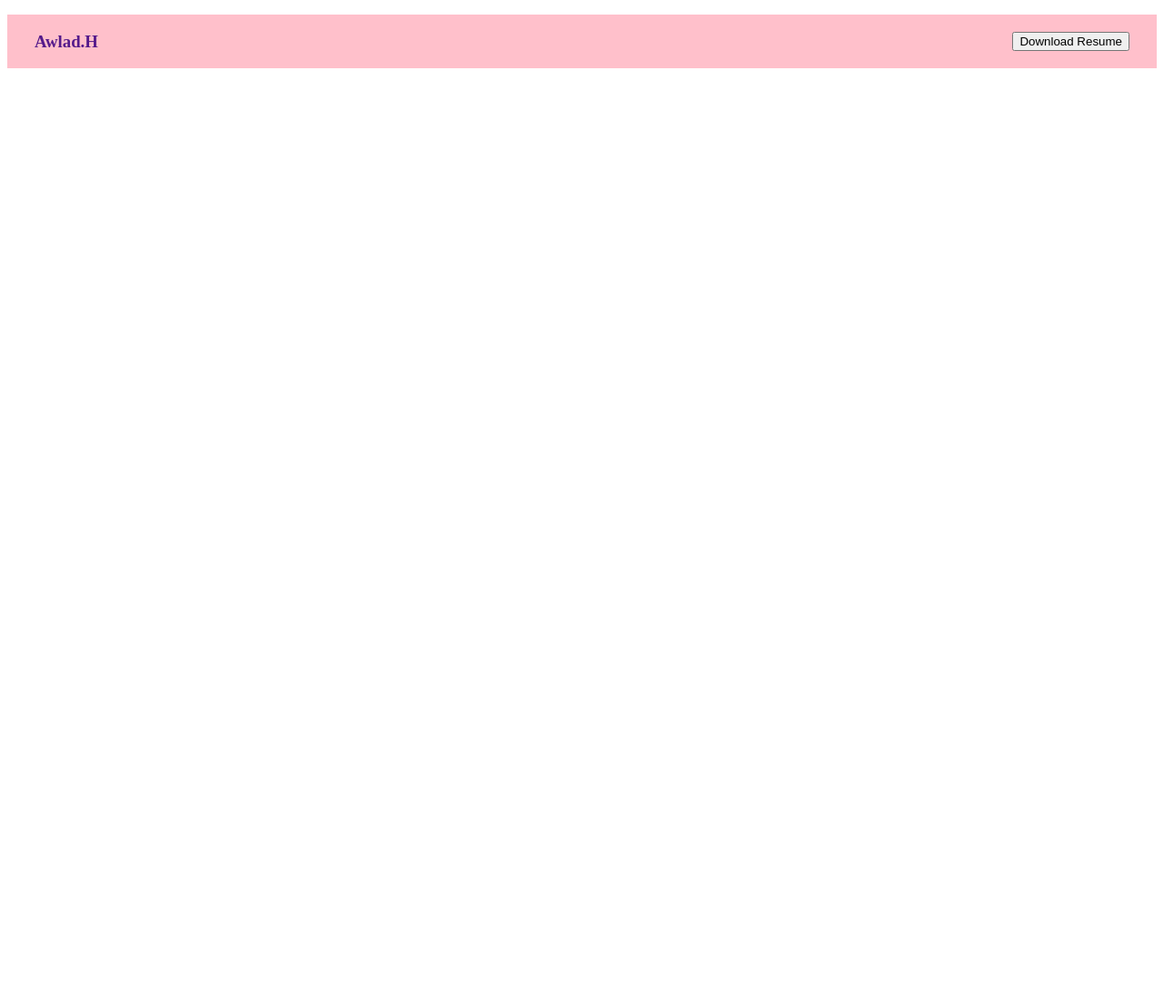
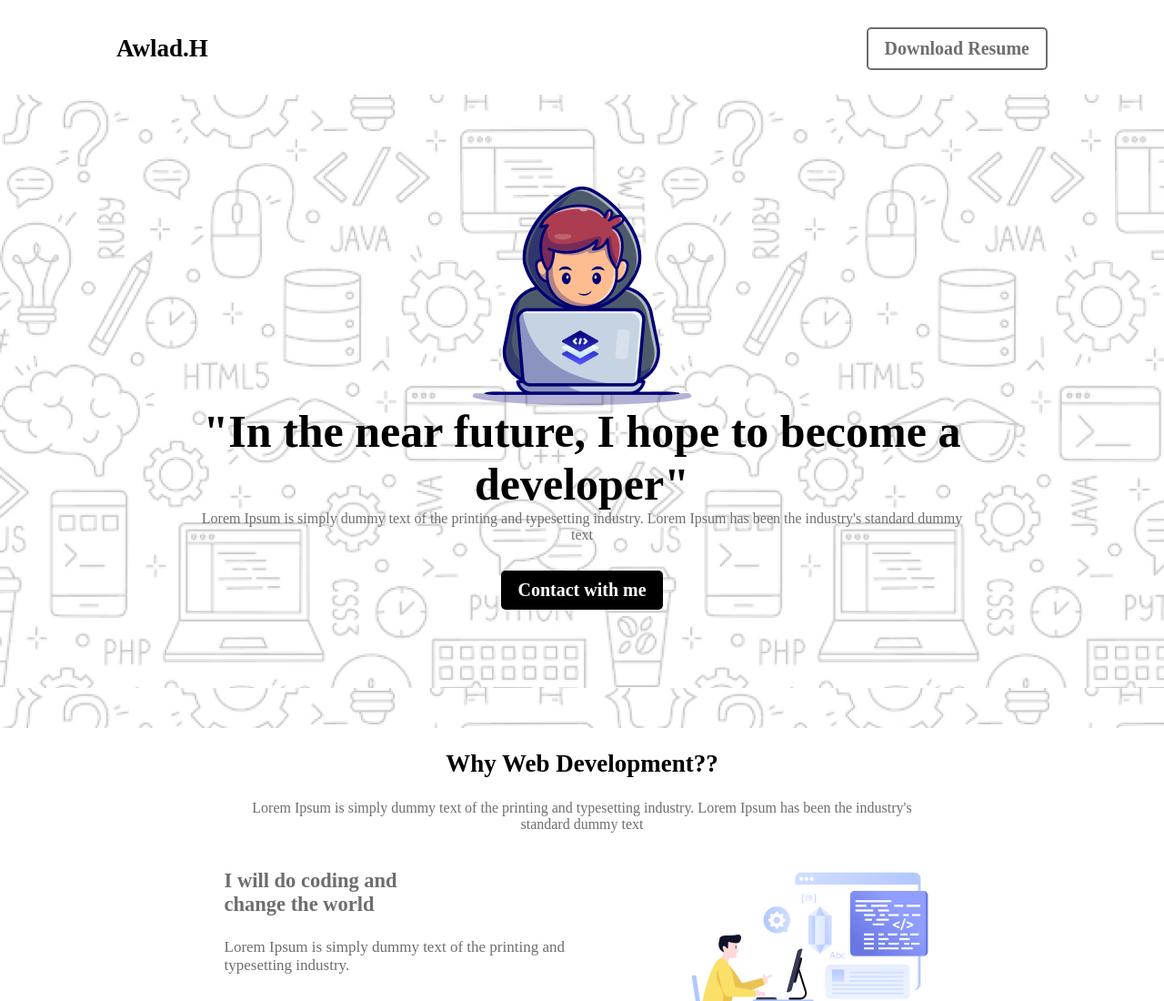
Before and after one commit to Tahsinurmi/Assignment-1, a plain HTML site: page index.html in a window 1280 px wide. Shown: the top 1100 px of the page at 91% size. Before the commit the page ends 800 px from the top, so only its background shows below. Drawn offline with Linux system fonts and the light colour scheme; a web font is replaced by a local one.

Commit message:
Continue working

```diff
--- a/index.html
+++ b/index.html
@@ -4,18 +4,50 @@
     <title>Portfolio</title>
     <link rel="preconnect" href="https://fonts.googleapis.com">
     <link rel="preconnect" href="https://fonts.gstatic.com" crossorigin>
-    <link href="https://fonts.googleapis.com/css2?family=Azeret+Mono:ital,wght@0,100..900;1,100..900&display=swap" rel="stylesheet">
+
     <link rel="stylesheet" href="./style.css">
   </head>
-   <body>
-    <header>
+
+  <body>
+
+    <div class="hero">
       <nav>
         <ul>
             <li> <a href="">  <h3 class="nav-head">Awlad.H</h3>  </a> </li>
-            <li> <a href=""> <button class="nav-button">Download Resume</button> </a> </li>
+            <li> <a class="download-resume" href="#"> Download Resume </a> </li>
         </ul>
       </nav>
-    </header>
-    <main></main>
+      <div class="home-container">
+        <img src="./assets/Group.png">
+        <div class="about-title">
+          <h1>"In the near future, I hope to become a developer"</h1>
+        </div>
+
+        <p>Lorem Ipsum is simply dummy text of the printing and typesetting industry. Lorem Ipsum has been the industry's standard dummy text</p>
+        <a class="contact-with-me" href="#"> Contact with me </a>
+      </div>
+    </div>
+
+    <div class="section-2">
+      <div class="section-2-title">
+        <h2>Why Web Development??</h2>
+        <p>Lorem Ipsum is simply dummy text of the printing and typesetting industry. Lorem Ipsum has been the industry's standard dummy text</p>
+      </div>
+
+      <div class="group g-1">
+        <div class="text-group">
+          <div class="text-group-title">
+            <h2>I will do coding and change the world</h2>
+          </div>
+          <div class="text-group-description">
+            <p>Lorem Ipsum is simply dummy text of the printing and typesetting industry.</p>
+          </div>
+          <a href="#">Learn More</a>
+        </div>
+        <div class="img-group">
+          <img src="./assets/Layer_1.png">
+        </div>
+      </div>
+    </div>
   </body>
 </html>
--- a/style.css
+++ b/style.css
@@ -1,19 +1,22 @@
+@import url('https://fonts.googleapis.com/css2?family=Azeret+Mono:ital,wght@0,100..900;1,100..900&display=swap');
 
+*{
+    margin: 0;
+    padding: 0;
+    font-family: 'Azeret Mono';
+    box-sizing: border-box;
+}
 
-/* .azeret-mono-<uniquifier> {
-  font-family: "Azeret Mono", monospace;
-  font-optical-sizing: auto;
-  font-weight: <weight>;
-  font-style: normal;
-} */
+.hero{
+    height: 100vh;
+}
 
+nav{
+    height: 10vh;
+}
 
-header{
-    background-color: pink;
-}
-/* Nav styles*/
 nav ul{
-    padding:0px 30px 0px;
+    padding:0px 10vw 0px;
     list-style: none;
     display: flex;
     justify-content: space-between;
@@ -23,3 +26,123 @@ nav ul{
 nav ul li a{
     text-decoration: none;
 }
+
+nav ul li a h3{
+    font-size: 27px;
+    color: black;
+    font-style: bold;
+}
+
+
+.home-container{
+    height: 87vh;
+    margin-top: 3vh;
+    background-image: url(./assets/Hero-bg.png);
+    display: flex;
+    flex-direction: column;
+    justify-content: center;
+    align-items: center;
+}
+
+
+.about-title{
+    padding: 0px 17vw 0px;
+    font-size: 25px;
+    text-align: center;
+    font-style: bold;
+}
+
+.home-container p{
+    padding: 0px 17vw 0px;
+    text-align: center;
+    color: rgb(110, 110, 110);
+}
+
+.download-resume{
+    border-color: black;
+    padding: 10px 18px;
+    text-decoration: none;
+    font-weight: bold;
+    color: rgb(110, 110, 110);
+    display: inline-block;
+    font-size: 20px;
+    margin: 30px 0;
+    border-radius: 5px;
+    border: 2px solid rgb(110, 110, 110);
+}
+
+.contact-with-me{
+    background-color: black;
+    padding: 10px 18px;
+    text-decoration: none;
+    font-weight: bold;
+    color: white;
+    display: inline-block;
+    font-size: 20px;
+    margin: 30px 0;
+    border-radius: 5px;
+}
+
+
+.section-2{
+    margin-top: 3vh;
+    height: 100vh;
+}
+
+.section-2-title{
+    display: flex;
+    flex-direction: column;
+    justify-content: center;
+    text-align: center;
+}
+
+.section-2-title h2{
+    font-size: 27px;
+    margin-bottom: 3vh;
+}
+
+.section-2-title p{
+    margin-top: 3vh;
+    text-align: center;
+    margin: 0px 20vw 0px;
+    color: rgb(110, 110, 110);
+}
+
+
+.group{
+    margin-top: 5vh;
+    display: flex;
+    justify-content: center;
+}
+
+.text-group{
+    width: 40vw;
+}
+
+.text-group-title{
+    font-size: 15px;
+    padding-right: 20vw;
+    color:rgb(110, 110, 110);
+    margin-bottom: 15px;
+    font-style: bold;
+}
+
+.text-group-description{
+    padding-right: 10vw;
+    font-size: 17px;
+    color:rgb(110, 110, 110);
+    margin-top: 3vh;
+    margin-bottom: 3vh;
+}
+
+.text-group a{
+    border-color: black;
+    padding: 10px 18px;
+    text-decoration: none;
+    font-weight: bold;
+    color: rgb(110, 110, 110);
+    display: inline-block;
+    font-size: 20px;
+    margin-top: 2vh;
+    border: 2px solid rgb(110, 110, 110);
+}
```
Also changed, not shown: 1 other file.
